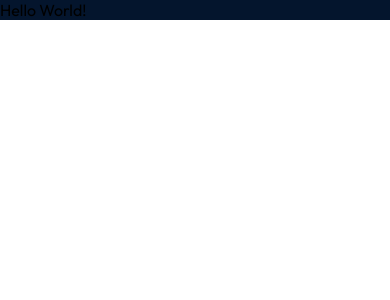
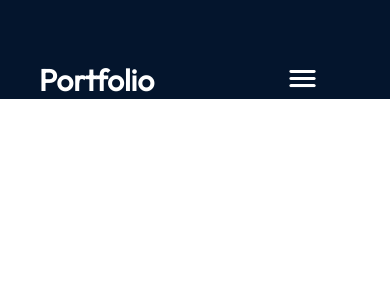
Before and after one commit to CPoooo/professional-portfolio, a React (Vite) app in the folder Professional Portfolio/: page / in a window 390 px wide. Shown: the top 300 px of the page. Built offline with nearby package versions, Linux system fonts and the light colour scheme.

Commit message:
navbar almost done

```diff
--- a/Professional Portfolio/src/App.jsx
+++ b/Professional Portfolio/src/App.jsx
@@ -1,7 +1,10 @@
 import styles from './App.module.css'
+import { Navbar } from './components/Navbar/Navbar'
 
 function App() {
-  return <div className={styles.App}>Hello World!</div>
+  return <div className={styles.App}>
+    <Navbar />
+  </div>
 }
 
 export default App
--- /dev/null
+++ b/Professional Portfolio/src/components/Navbar/Navbar.jsx
@@ -0,0 +1,42 @@
+import React from "react";
+import styles from "./Navbar.module.css";
+import { useState } from "react";
+import { getImageUrl } from "../../utils";
+
+export const Navbar = () => {
+  const [menuOpen, setMenuOpen] = useState(false);
+
+  return (
+    <nav className={styles.navbar}>
+      <a className={styles.title} href="/">
+        Portfolio
+      </a>
+      <div className={styles.menu}>
+        <img
+          className={styles.menuBtn}
+          src={
+            menuOpen
+              ? getImageUrl("nav/closeIcon.png")
+              : getImageUrl("nav/menuIcon.png")
+          }
+          alt="menu-button"
+          onClick={() => setMenuOpen(!menuOpen)}
+        />
+        <ul className={styles.menuItems}>
+          <li>
+            <a href="#about">About</a>
+          </li>
+          <li>
+            <a href="#experience">Experience</a>
+          </li>
+          <li>
+            <a href="#projects">Projects</a>
+          </li>
+          <li>
+            <a href="#contact">Contact</a>
+          </li>
+        </ul>
+      </div>
+    </nav>
+  );
+};
--- /dev/null
+++ b/Professional Portfolio/src/components/Navbar/Navbar.module.css
@@ -0,0 +1,77 @@
+@import '../../vars.css';
+
+.navbar {
+    position: relative;
+    display: flex;
+    align-items: center;
+    justify-content: space-between;
+    padding-top: 61px;
+    z-index: 2;
+    margin: 0% 10%;
+}
+
+.title {
+    font-size: 30px;
+    font-weight: 600;
+    text-decoration: none;
+    color: var(--color-text);
+}
+
+.menu {
+    display: flex;
+}
+
+.menuItems {
+    display: flex;
+    gap: 47px;
+    list-style: none;
+}
+
+.menuItems a {
+    font-size: 25px;
+    color: var(--color-text);
+    text-decoration: none;
+}
+
+.menuBtn {
+    display: none;
+}
+
+@media screen and (max-width: 830px) {
+    .navbar {
+        flex-direction: column;
+        align-items: flex-start;
+    }
+
+    .menu {
+        position: absolute;
+        right: 0px;
+        margin-right: 10%;
+        flex-direction: column;
+        align-items: flex-end;
+        gap: 11px;
+        z-index: 3;
+    }
+
+    .menuBtn {
+        display: block;
+        cursor: pointer;
+        height: 35px;
+        width: 35px;
+    }
+
+    .menuItems {
+        display: none;
+        flex-direction: column;
+        align-items: center;
+        gap: 13px;
+        border-radius: 10px;
+        background: rgb(25, 55, 109);
+        background: linear-gradient(
+                    0deg,
+                    rgba(25, 55, 109, 0.2) 0%,
+                    rgba(25, 55, 109, 1) 100%);
+        padding: 24px, 33px;
+        box-shadow: 0 0 4px 0 rgba(0, 0, 0, 0.25);
+    }
+}
--- a/Professional Portfolio/src/utils.js
+++ b/Professional Portfolio/src/utils.js
@@ -1,3 +1,3 @@
 export const getImageUrl = (path) => {
-    return new URL(`assets/${path}`, import.meta.url).href;
+    return new URL(`/assets/${path}`, import.meta.url).href;
 };
```
Also changed, not shown: Professional Portfolio/assets/nav/closeIcon.png (added), Professional Portfolio/assets/nav/menuIcon.png (added).
